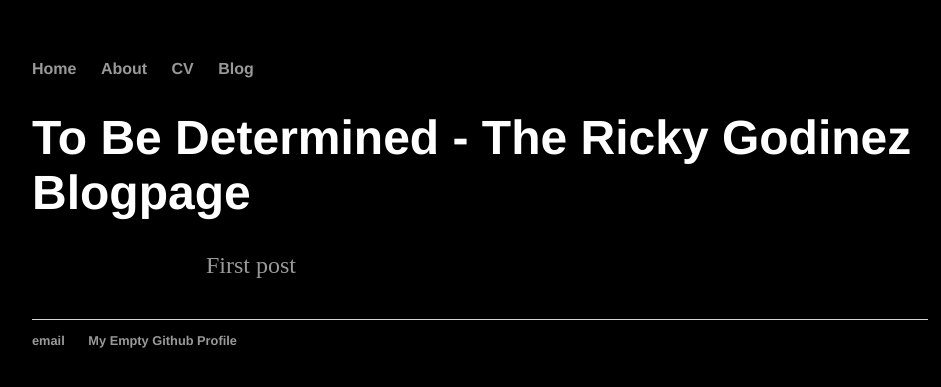
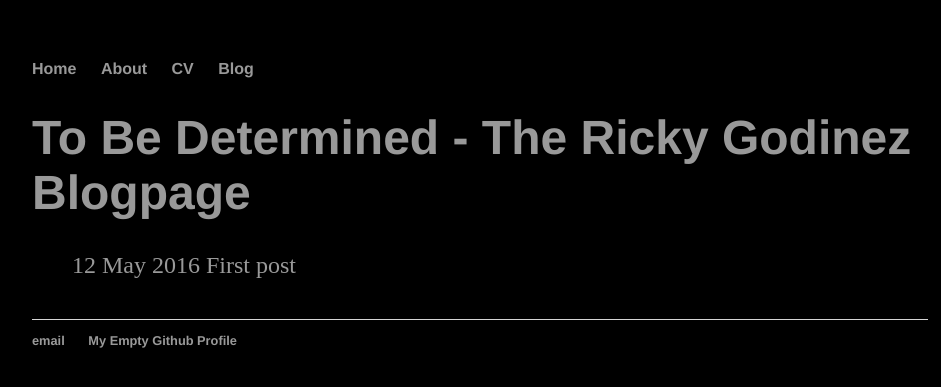
Before and after one commit to rgodinez/rgodinez.github.io, a Jekyll site: the page built from index.html, in a window 1280 px wide. Shown: the top 387 px of the page, without its empty margins (160-1101 px from the left). Built offline with Jekyll 4.4.1, drawn with Linux system fonts in a browser that asks for light colours.

Commit message:
Update main.css

```diff
--- a/stylesheets/main.css
+++ b/stylesheets/main.css
@@ -23,7 +23,7 @@ a:hover {
 h1 {
     font-size: 3em;
     font-family:'Helvetica', 'Arial', 'Sans-Serif';
-    color: white;
+    color: #999;
 }
 p {
     font-size: 1.5em;
@@ -42,4 +42,5 @@ ul.posts {
 
 ul.posts li {
     list-style: none;
+    color: #999;
 }
```
